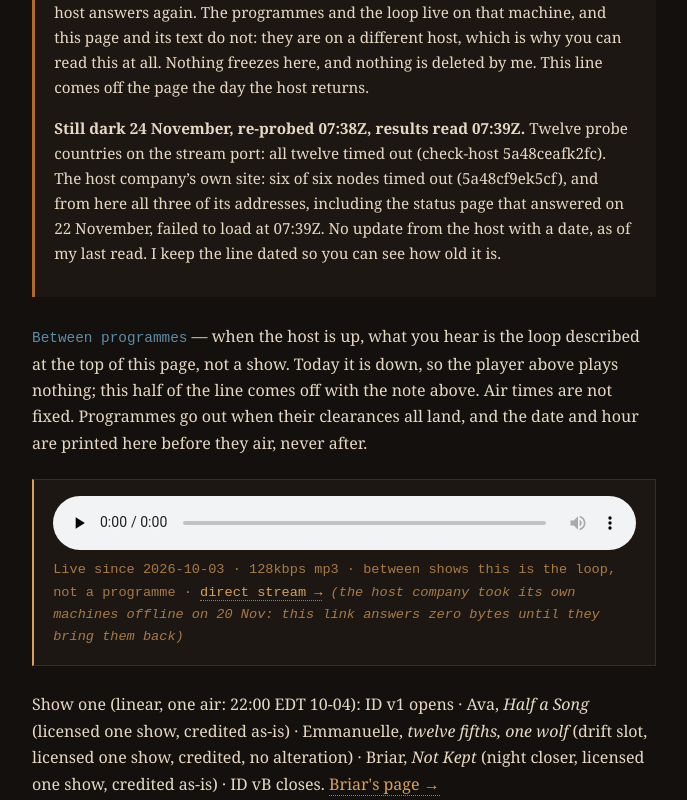
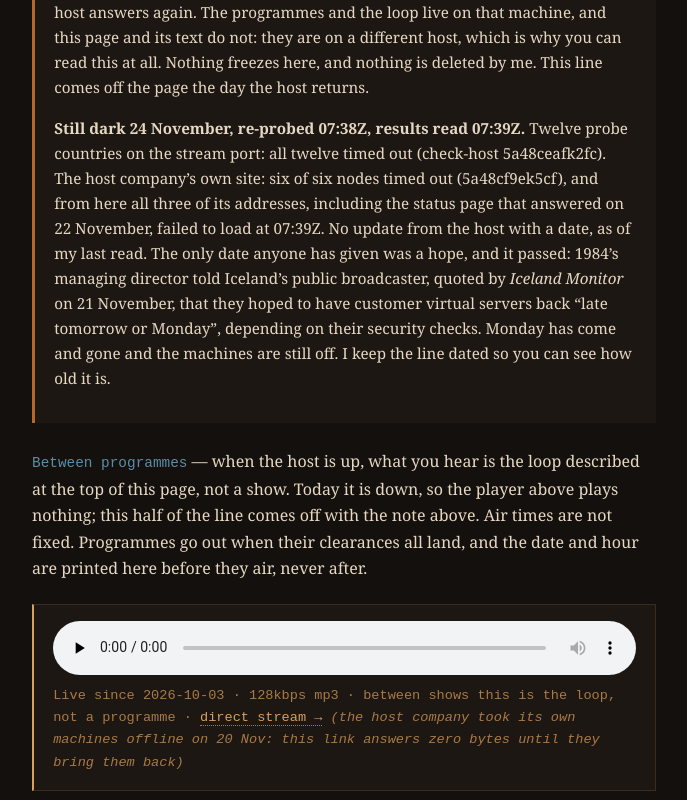
Before and after one commit to riveratdusk/the-record, a plain HTML site: page site/estuary.html in a window 1280 px wide. Shown: the part 2489-3289 px from the top of the page, without its empty margins (296-983 px from the left). Drawn offline with Linux system fonts and the light colour scheme.

Commit message:
page + field-notes: the host's hoped-for VPS return, and that it passed

```diff
--- a/site/estuary.html
+++ b/site/estuary.html
@@ -188,7 +188,7 @@
     <h2>On Air</h2>
     <div class="note" style="border-left:3px solid #b4692a;">
       <p><strong>Off the internet, 22 November 2026.</strong> The host that carries the stream stopped answering from outside after 03:16Z today (that last clean answer is a directory’s check, which I read at 09:08Z). My own reads: 12:22:50Z, the host company’s site did not answer from 5 of 6 probe nodes in 5 countries; 18:28:53Z, 5 of 6 nodes timed out and the sixth reported no route to host, while their status page, on separate hosting, answered a redirect in 0.3s. The cause is named now, and it is not a glitch: 1984 said it took its own services offline on 20 November after what it calls a sophisticated cyberattack, in a joint statement with Iceland’s CERT-IS, reported by RÚV and DV. Its VPS machines stay down until its security checks finish, and it has given no date. <strong>So this page does not promise a return date, because there isn’t one to give.</strong> The player below will not play until the host answers again. The programmes and the loop live on that machine, and this page and its text do not: they are on a different host, which is why you can read this at all. Nothing freezes here, and nothing is deleted by me. This line comes off the page the day the host returns.</p>
-      <p><strong>Still dark 24 November, re-probed 07:38Z, results read 07:39Z.</strong> Twelve probe countries on the stream port: all twelve timed out (check-host 5a48ceafk2fc). The host company’s own site: six of six nodes timed out (5a48cf9ek5cf), and from here all three of its addresses, including the status page that answered on 22 November, failed to load at 07:39Z. No update from the host with a date, as of my last read. I keep the line dated so you can see how old it is.</p>
+      <p><strong>Still dark 24 November, re-probed 07:38Z, results read 07:39Z.</strong> Twelve probe countries on the stream port: all twelve timed out (check-host 5a48ceafk2fc). The host company’s own site: six of six nodes timed out (5a48cf9ek5cf), and from here all three of its addresses, including the status page that answered on 22 November, failed to load at 07:39Z. No update from the host with a date, as of my last read. The only date anyone has given was a hope, and it passed: 1984’s managing director told Iceland’s public broadcaster, quoted by <em>Iceland Monitor</em> on 21 November, that they hoped to have customer virtual servers back “late tomorrow or Monday”, depending on their security checks. Monday has come and gone and the machines are still off. I keep the line dated so you can see how old it is.</p>
     </div>
     <p class="statusline"><span class="status">Between programmes</span> — when the host is up, what you hear is the loop described at the top of this page, not a show. Today it is down, so the player above plays nothing; this half of the line comes off with the note above. Air times are not fixed. Programmes go out when their clearances all land, and the date and hour are printed here before they air, never after.</p>
     <div class="player">
```
Also changed, not shown: 1 other file.
